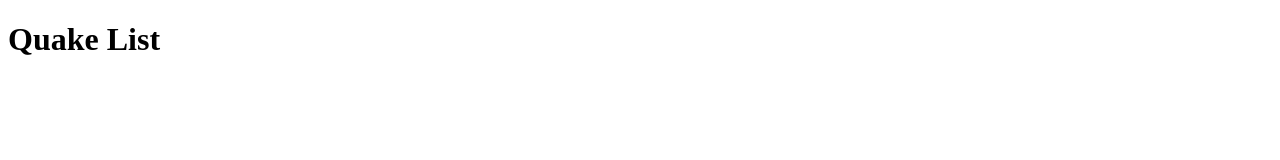
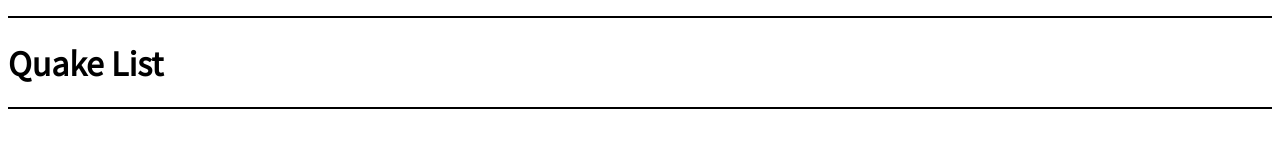
Before and after one commit to naishihchen/WDD330Portfolio, a plain HTML site: page Week10TeamActivity/week10ta.html in a window 1280 px wide. Drawn offline with Linux system fonts and the light colour scheme.

Commit message:
Update week10ta.html

```diff
--- a/Week10TeamActivity/week10ta.html
+++ b/Week10TeamActivity/week10ta.html
@@ -4,7 +4,7 @@
     <meta charset="utf-8" />
     <title>Local Quakes</title>
     <meta name="viewport" content="width=device-width, initial-scale=1" />
-    <link rel="stylesheet" type="text/css" href="">
+    <link rel="stylesheet" type="text/css" href="styles.css">
     <link href="https://fonts.googleapis.com/css2?family=Noto+Sans+JP&display=swap" rel="stylesheet">
     <style>
       .quakeStyles {
```
